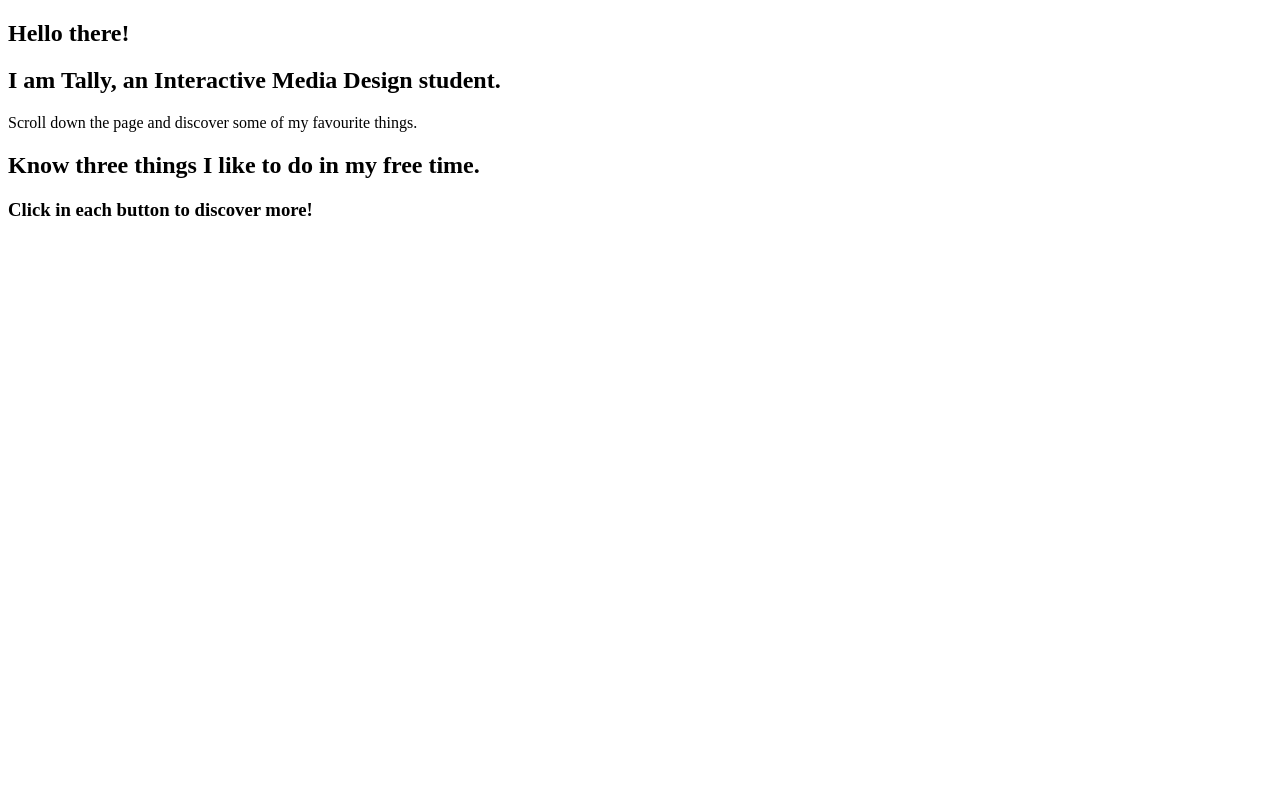
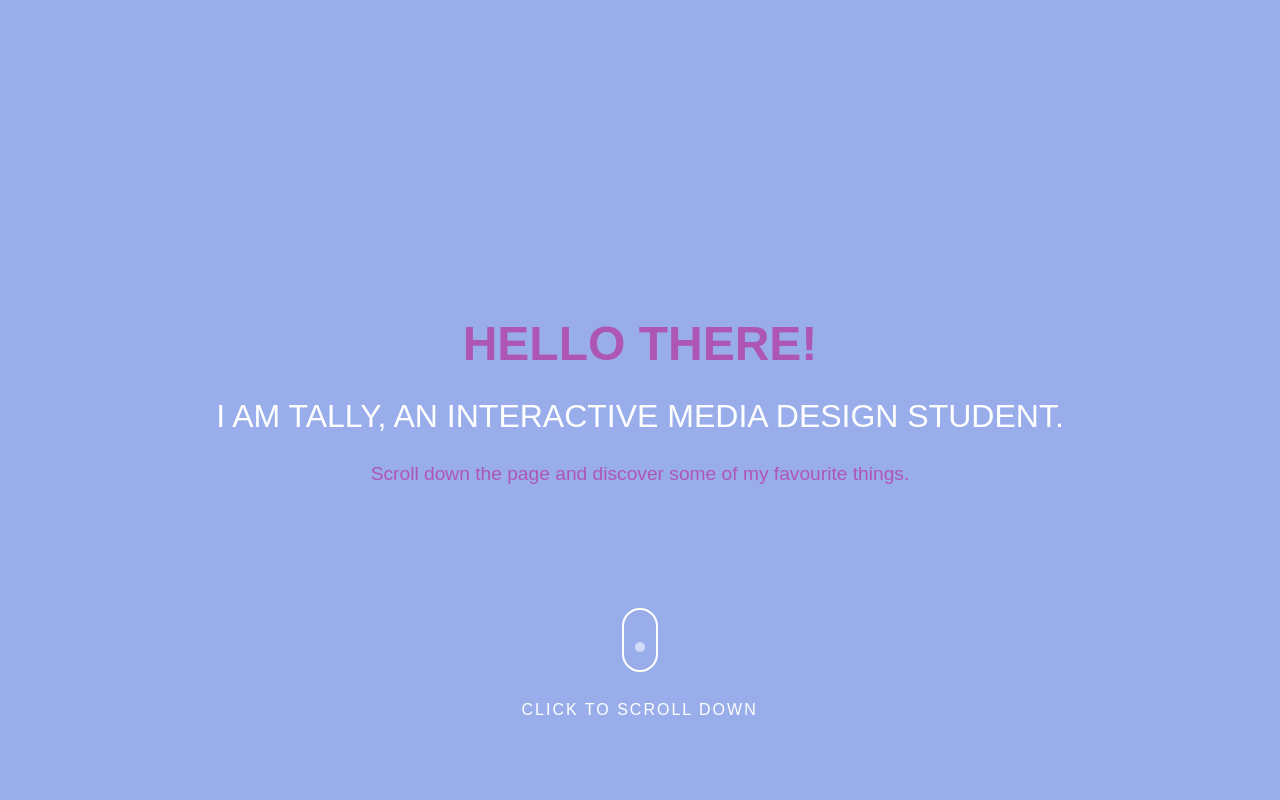
Before and after one commit to tallytriolo/My-Favourite-Things, a plain HTML site: page index.html in a window 1280 px wide. Shown: the top 800 px of the page. Drawn offline with Linux system fonts and the light colour scheme; a web font is replaced by a local one.

Commit message:
updating style sass

```diff
--- a/sass/main.scss
+++ b/sass/main.scss
@@ -0,0 +1,15 @@
+@import "./modules/_reset.scss";
+@import "./modules/_vars.scss";
+/* this is a perfectly valid SASS comment */
+
+// @import "./modules/defaults"; /* mobile styles (these load first */
+
+/* responsive styles next */
+@import "./modules/_queries.scss";
+@import "./modules/_things.scss";
+@import"./modules/_keyframes.scss";
+
+/* everything else */
+@import "./modules/_main.scss";
+
+/* sass --watch sass:css --style compressed */
--- /dev/null
+++ b/sass/modules/_keyframes.scss
@@ -0,0 +1,9 @@
+@keyframes move-down {
+    80% {
+        opacity:0.5;
+    }
+    100% {
+        transform: translateY(2.5em);
+        opacity:0;
+    }
+}
--- a/sass/modules/_main.scss
+++ b/sass/modules/_main.scss
@@ -1,5 +1,105 @@
 body {
+    // background-color: $main-bg;
     color: $main-colour;
     font-family: komet,sans-serif;
     text-align: center;
 }
+
+html {
+    scroll-behavior: smooth;
+}
+
+
+main {
+
+    h1 {
+        font-weight: 900;
+        font-style: normal;
+        font-size: 3em;
+        text-transform: uppercase;
+        text-align: center;
+        margin-bottom: 0.5em;
+    }
+
+    h2 {
+        font-weight: 400;
+        font-style: normal;
+        text-transform: uppercase;
+        font-size: 2em;
+        text-align: center;
+        margin-bottom: 1em;
+        margin-top: 1em;
+        color: #fff;
+    }
+
+    p {
+        font-weight: 200;
+        font-style: normal;
+        font-size: 1.2em;
+        text-align: center;
+        margin-bottom: 0.5em;
+    }
+
+    .home-scroll {
+        height: 100vh;
+        position: relative;
+        background-color: $main-bg;
+        padding-top: 20em;
+    }
+
+    div.arrow {
+        display: flex;
+        justify-content: center;
+
+        // transform: scaleY(0.6);
+        animation-name: arrow;
+        animation-duration: 2s;
+        animation-iteration-count: infinite;
+    }
+
+    a.scroll-btn {
+        position: absolute;
+        // color: $main-bg;
+        // background-color: $btn-colour;
+        height: 4em;
+        width: 2.3em;
+        margin: auto;
+        left: 0;
+        right: 0;
+        border: 0.17em solid #fff;
+        bottom: 8em;
+        border-radius: 3em;
+        // text-decoration: none;
+        // text-align: center;
+    }
+
+    a.scroll-btn:before {
+        position: absolute;
+        content: "";
+        margin: auto;
+        right: 0;
+        left: 0;
+        height: 0.6em;
+        width: 0.6em;
+        background-color: #fff;
+        border-radius: 50%;
+        animation: move-down 2s infinite;
+    }
+
+    a.scroll-btn::after {
+        position: absolute;
+        content: "CLICK TO SCROLL DOWN";
+        width: 20em;
+        display: block;
+        width: 20em;
+        text-align: center;
+        left: -9em;
+        bottom: -3em;
+        font-size:1em;
+        color: #fff;
+        letter-spacing: 2px;
+        cursor: pointer;
+    }
+
+
+}
--- /dev/null
+++ b/sass/modules/_reset.scss
@@ -0,0 +1,46 @@
+*, *:before, *:after{
+    box-sizing: border-box;
+}
+
+html, body, div, span, object, iframe, figure, h1, h2, h3, h4, h5, h6, p, blockquote, pre, a, code, em, img, small, strike, strong, sub, sup, tt, b, u, i, ol, ul, li, fieldset, form, label, table, caption, tbody, tfoot, thead, tr, th, td, main, canvas, embed, footer, header, nav, section, video{
+    margin: 0;
+    padding: 0;
+    border: 0;
+    font-size: 100%;
+    font: inherit;
+    vertical-align: baseline;
+    text-rendering: optimizeLegibility;
+    -webkit-font-smoothing: antialiased;
+    text-size-adjust: none;
+}
+
+footer, header, nav, section, main{
+    display: block;
+}
+
+body{
+    line-height: 1;
+}
+
+ol, ul{
+    list-style: none;
+}
+
+blockquote, q{
+    quotes: none;
+}
+
+blockquote:before, blockquote:after, q:before, q:after{
+    content: '';
+    content: none;
+}
+
+table{
+    border-collapse: collapse;
+    border-spacing: 0;
+}
+
+input{
+    -webkit-appearance: none;
+    border-radius: 0;
+}
--- /dev/null
+++ b/sass/modules/_things.scss
@@ -0,0 +1,36 @@
+#fav-section {
+    position: relative;
+    background-color: #fff;
+    padding-top: 15em;
+}
+
+h2.text-things {
+    font-weight: 800;
+    font-size: 2em;
+    margin-top: 2em;
+    color: $main-bg;
+
+}
+
+h3.sub-text-things {
+    margin-top: 1em;
+    margin-bottom: 1em;
+    font-size: 1.5em;
+}
+
+button {
+    background-color: $main-bg;
+    padding: 1em 2em;
+    border-radius: 2em;
+    border: none;
+    font-size: 1em;
+    text-decoration: none;
+    color: #fff;
+    margin-right: 2em;
+    margin-bottom: 2em;
+    margin-top: 2em;
+    text-transform: uppercase;
+    letter-spacing: 2px;
+    cursor: pointer;
+
+}
--- /dev/null
+++ b/sass/modules/_vars.scss
@@ -0,0 +1,13 @@
+// Colours
+$main-bg: #9aadeb;
+$main-colour: #ae56b3;
+$btn-colour: #5c1ae1;
+
+//Typography
+$main-type: komet,sans-serif;
+
+$headings: 1.2em;
+
+// Mobile-First
+$font-mobile: 1.2em;
+$btn-mobile: 1em
```
Also changed, not shown: css/main.css, 1 other file.
